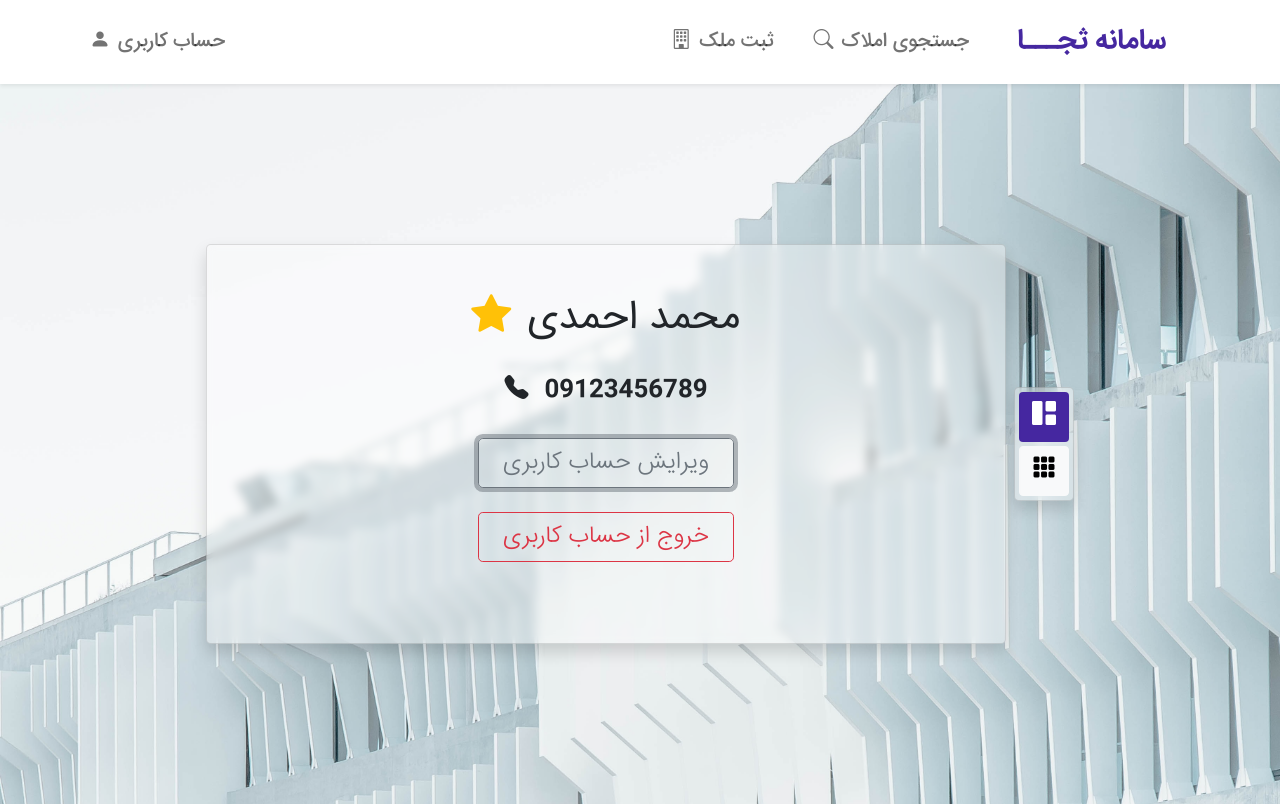
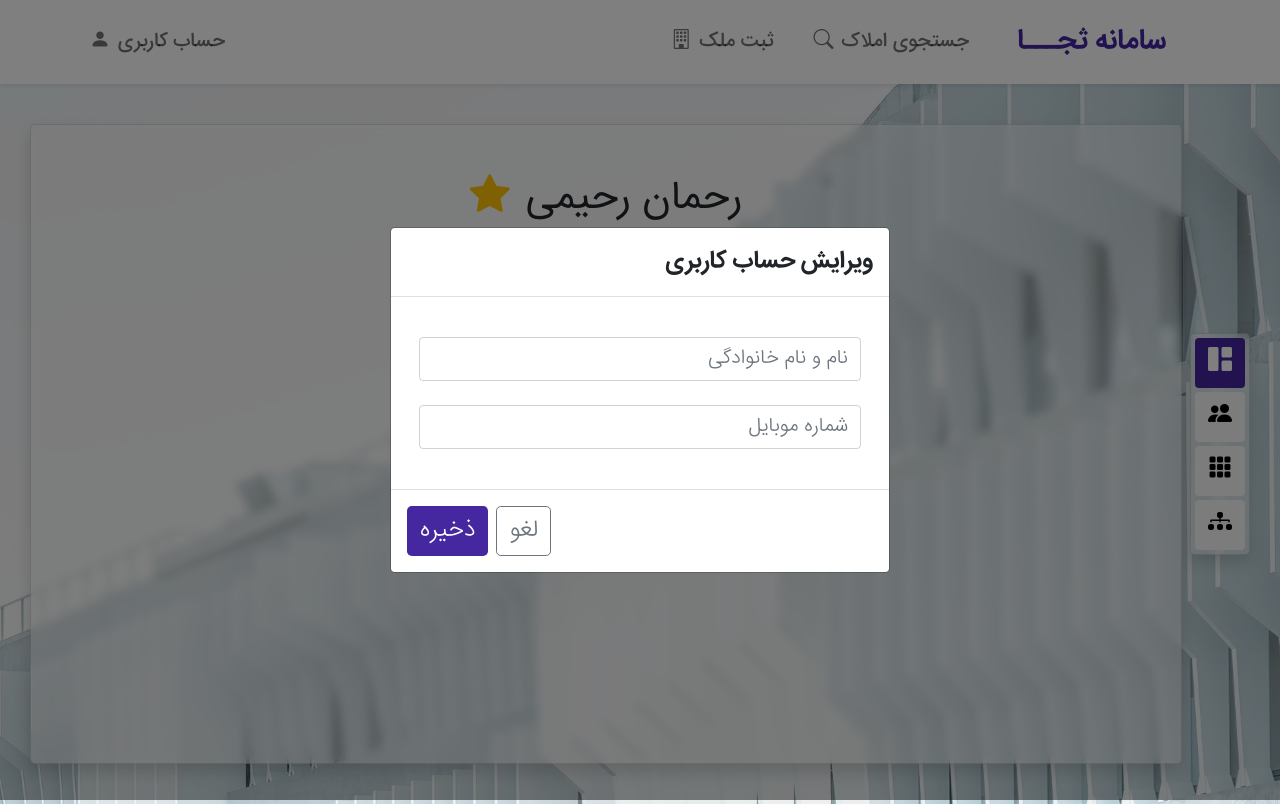
Before and after one commit to ssja-real-estate/website, a React (Create React App) app in the folder saja-react/: page /dashboard in a window 1280 px wide. Both pictures are taken after a click on the button "ویرایش حساب کاربری". Built offline with nearby package versions, Linux system fonts and the light colour scheme.

Commit message:
Add edit profile modal to dashboard

```diff
--- a/saja-react/src/global/globalStates.tsx
+++ b/saja-react/src/global/globalStates.tsx
@@ -7,7 +7,7 @@
 
 const userTypeAtom = atom({
     key: "userTypeState",
-    default: "user",
+    default: "admin",
 });
 
 export { isLoggedInAtom, userTypeAtom };
--- a/saja-react/src/screens/Dashboard/Admin/sections/Profile.tsx
+++ b/saja-react/src/screens/Dashboard/Admin/sections/Profile.tsx
@@ -1,9 +1,16 @@
-import { Button } from "react-bootstrap";
+import { Button, Container, Form, Modal } from "react-bootstrap";
 import { useHistory } from "react-router-dom";
-import { useRecoilState } from "recoil";
+import { atom, useRecoilState } from "recoil";
 import { isLoggedInAtom } from "../../../../global/globalStates";
 
+const showModalAtom = atom({
+    key: "showModalState",
+    default: false,
+});
+
 function ProfileSection() {
+    // eslint-disable-next-line @typescript-eslint/no-unused-vars
+    const [show, setShow] = useRecoilState(showModalAtom);
     // eslint-disable-next-line @typescript-eslint/no-unused-vars
     const [loggedIn, setLoggedIn] = useRecoilState(isLoggedInAtom);
     const history = useHistory();
@@ -19,12 +26,16 @@
                 <i className="bi-telephone-fill me-3"></i>
             </h4>
             <div className="d-flex flex-column justify-content-center align-items-center">
+                <EditProfileModal />
                 <Button
                     variant="outline-secondary"
                     className="rounded-3 px-4 my-4"
                     id="edit"
                     name="edit"
                     type="button"
+                    onClick={() => {
+                        setShow(true);
+                    }}
                 >
                     ویرایش حساب کاربری
                 </Button>
@@ -46,4 +57,62 @@
     );
 }
 
+function EditProfileModal() {
+    const [show, setShow] = useRecoilState(showModalAtom);
+
+    return (
+        <Modal
+            centered
+            show={show}
+            onHide={() => {
+                setShow(false);
+            }}
+        >
+            <Modal.Header>
+                <Modal.Title>ویرایش حساب کاربری</Modal.Title>
+            </Modal.Header>
+            <Modal.Body>
+                <Form>
+                    <Container>
+                        <Form.Control
+                            type="text"
+                            id="name"
+                            name="name"
+                            placeholder="نام و نام خانوادگی"
+                            className="mt-4"
+                        />
+                        <Form.Control
+                            type="text"
+                            id="phone"
+                            name="phone"
+                            placeholder="شماره موبایل"
+                            className="my-4"
+                        />
+                    </Container>
+                </Form>
+            </Modal.Body>
+            <Modal.Footer>
+                <Button
+                    className="rounded-3"
+                    variant="outline-secondary"
+                    onClick={() => {
+                        setShow(false);
+                    }}
+                >
+                    لغو
+                </Button>
+                <Button
+                    className="rounded-3"
+                    variant="purple"
+                    onClick={() => {
+                        setShow(false);
+                    }}
+                >
+                    ذخیره
+                </Button>
+            </Modal.Footer>
+        </Modal>
+    );
+}
+
 export default ProfileSection;
--- a/saja-react/src/screens/Dashboard/User/sections/Profile.tsx
+++ b/saja-react/src/screens/Dashboard/User/sections/Profile.tsx
@@ -1,9 +1,16 @@
-import { Button, Modal } from "react-bootstrap";
+import { Button, Container, Form, Modal } from "react-bootstrap";
 import { useHistory } from "react-router-dom";
-import { useRecoilState } from "recoil";
+import { atom, useRecoilState } from "recoil";
 import { isLoggedInAtom } from "../../../../global/globalStates";
 
+const showModalAtom = atom({
+    key: "showModalState",
+    default: false,
+});
+
 function ProfileSection() {
+    // eslint-disable-next-line @typescript-eslint/no-unused-vars
+    const [show, setShow] = useRecoilState(showModalAtom);
     // eslint-disable-next-line @typescript-eslint/no-unused-vars
     const [loggedIn, setLoggedIn] = useRecoilState(isLoggedInAtom);
     const history = useHistory();
@@ -19,12 +26,16 @@
                 <i className="bi-telephone-fill me-3"></i>
             </h4>
             <div className="d-flex flex-column justify-content-center align-items-center">
+                <EditProfileModal />
                 <Button
                     variant="outline-secondary"
                     className="rounded-3 px-4 my-4"
                     id="edit"
                     name="edit"
                     type="button"
+                    onClick={() => {
+                        setShow(true);
+                    }}
                 >
                     ویرایش حساب کاربری
                 </Button>
@@ -46,4 +57,62 @@
     );
 }
 
+function EditProfileModal() {
+    const [show, setShow] = useRecoilState(showModalAtom);
+
+    return (
+        <Modal
+            centered
+            show={show}
+            onHide={() => {
+                setShow(false);
+            }}
+        >
+            <Modal.Header>
+                <Modal.Title>ویرایش حساب کاربری</Modal.Title>
+            </Modal.Header>
+            <Modal.Body>
+                <Form>
+                    <Container>
+                        <Form.Control
+                            type="text"
+                            id="name"
+                            name="name"
+                            placeholder="نام و نام خانوادگی"
+                            className="mt-4"
+                        />
+                        <Form.Control
+                            type="text"
+                            id="phone"
+                            name="phone"
+                            placeholder="شماره موبایل"
+                            className="my-4"
+                        />
+                    </Container>
+                </Form>
+            </Modal.Body>
+            <Modal.Footer>
+                <Button
+                    className="rounded-3"
+                    variant="outline-secondary"
+                    onClick={() => {
+                        setShow(false);
+                    }}
+                >
+                    لغو
+                </Button>
+                <Button
+                    className="rounded-3"
+                    variant="purple"
+                    onClick={() => {
+                        setShow(false);
+                    }}
+                >
+                    ذخیره
+                </Button>
+            </Modal.Footer>
+        </Modal>
+    );
+}
+
 export default ProfileSection;
--- a/saja-react/src/screens/Login/Login.tsx
+++ b/saja-react/src/screens/Login/Login.tsx
@@ -60,8 +60,8 @@
                         </a>
                     </div>
                     <Button
-                        variant=""
-                        className="btn-purple w-100 rounded-3"
+                        variant="purple"
+                        className="w-100 rounded-3"
                         type="submit"
                         name="submit"
                         id="submit"
--- a/saja-react/src/screens/Signup/Signup.tsx
+++ b/saja-react/src/screens/Signup/Signup.tsx
@@ -56,8 +56,8 @@
                         />
                     </InputGroup>
                     <Button
-                        variant=""
-                        className="btn-purple w-100 rounded-3 my-3"
+                        variant="purple"
+                        className="w-100 rounded-3 my-3"
                         type="submit"
                         name="submit"
                         id="submit"
```
